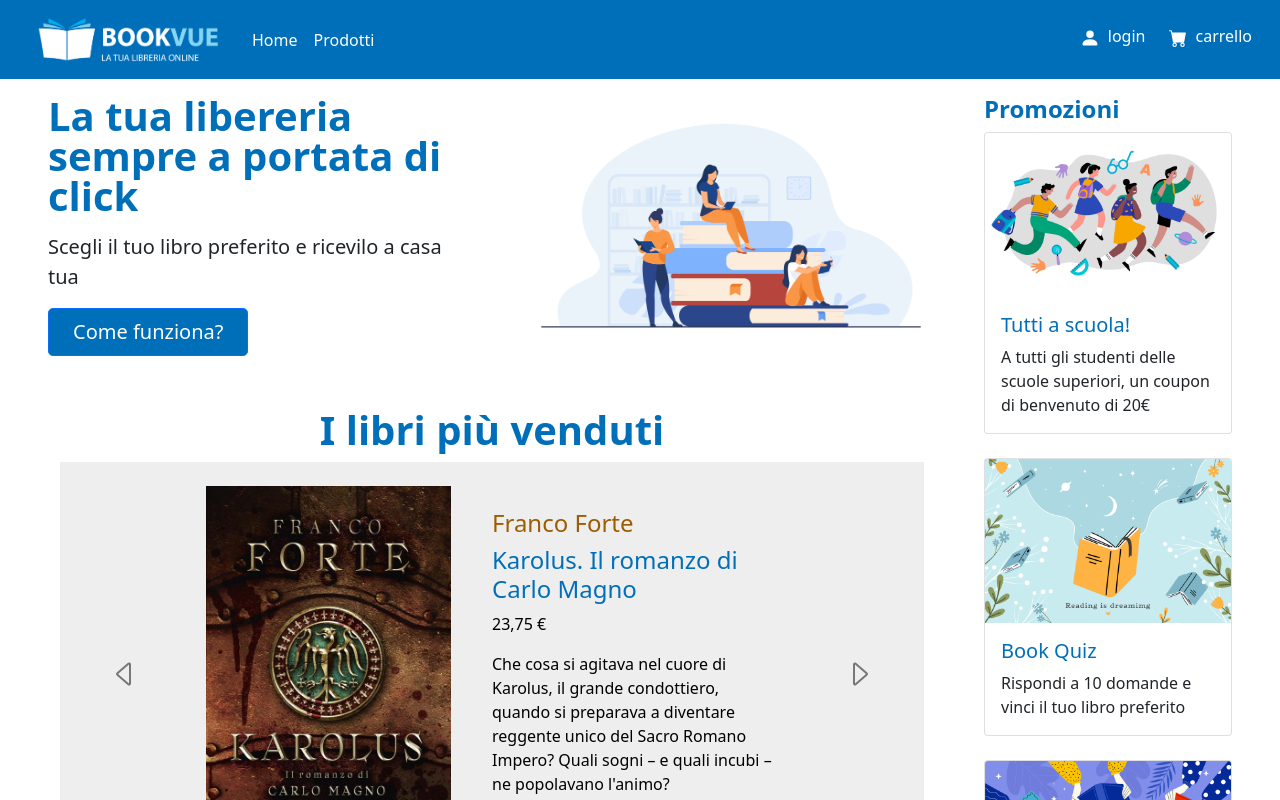
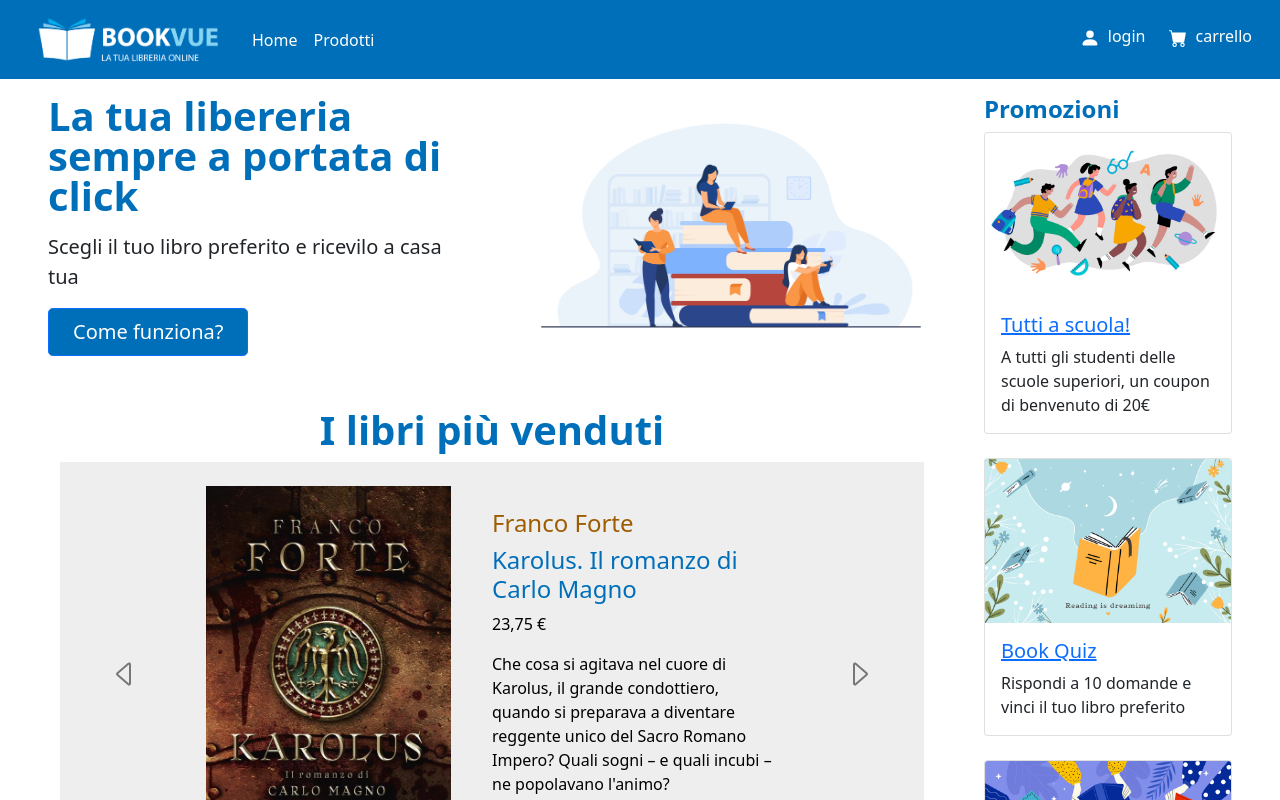
Before and after one commit to emace77/progettoGLM, a Vue app: page / in a window 1280 px wide. Shown: the top 800 px of the page. Built offline with nearby package versions, Linux system fonts and the light colour scheme.

Commit message:
card dett

```diff
--- a/src/components/ProductDetail.vue
+++ b/src/components/ProductDetail.vue
@@ -29,8 +29,8 @@
     </div>
   </template>
 <!-- eslint-disable -->
-  <script>
-  /* eslint-disable */
+<script>
+/* eslint-disable */
   export default {
     props: {
       productData: {
--- a/src/components/SideCard.vue
+++ b/src/components/SideCard.vue
@@ -3,7 +3,12 @@
   <div class="card mx-auto mb-4">
     <img :src="cardData.image" class="card-img-top" :alt="cardData.alt" />
     <div class="card-body">
-      <h5 class="card-title">{{ cardData.title }}</h5>
+      <h5>
+        <router-link
+        :to="{ name: 'promo', params: { cardId: cardData.id } }"
+        >{{ cardData.title }}</router-link
+      >
+      </h5>
       <p class="card-text">
         {{ cardData.text }}
       </p>
--- /dev/null
+++ b/src/components/SideDetail.vue
@@ -0,0 +1,26 @@
+<!-- eslint-disable -->
+<template>
+    <div class="container">
+        <img :src="cardData.image" class="w-100 rounded" :alt="cardData.title" />
+        <h1>{{ cardData.title }}</h1>
+        <h2>{{ cardData.text }}</h2>
+        <p>{{ cardData.description }}</p>
+    </div>
+</template>
+<!-- eslint-disable -->
+  <script>
+  /* eslint-disable */
+  export default {
+    props: {
+      productData: {
+        type: Object,
+        required: true,
+      },
+    },
+    methods: {
+      addToCart() {
+        // aggiungere il prodotto al carrello qui
+      },
+    },
+  };
+  </script>
--- a/src/router/index.js
+++ b/src/router/index.js
@@ -2,6 +2,7 @@ import { createRouter, createWebHashHistory } from "vue-router";
 import MainView from "../views/MainView.vue";
 import ProdottiView from "../views/ProdottiView.vue";
 import DettaglioView from "../views/DettaglioView.vue";
+import CardView from "../views/CardView.vue";
 import NotFoundView from "../views/NotFoundView.vue";
 
 const routes = [
@@ -21,6 +22,11 @@ const routes = [
     component: DettaglioView,
   },
   {
+    path: "/promo/:cardId",
+    name: "promo",
+    component: CardView,
+  },
+  {
     path: "/:catchAll(.*)",
     name: "notfound",
     component: NotFoundView,
--- /dev/null
+++ b/src/views/CardView.vue
@@ -0,0 +1,17 @@
+<!-- eslint-disable -->
+<template>
+    <div class="container">
+        <SideDetail></SideDetail>
+    </div>
+</template>
+<!-- eslint-disable -->
+<script>
+/* eslint-disable */
+import SideDetail from "@/components/SideDetail.vue";
+
+export default {
+  components: {
+    SideDetail
+  },
+};
+</script>
```
